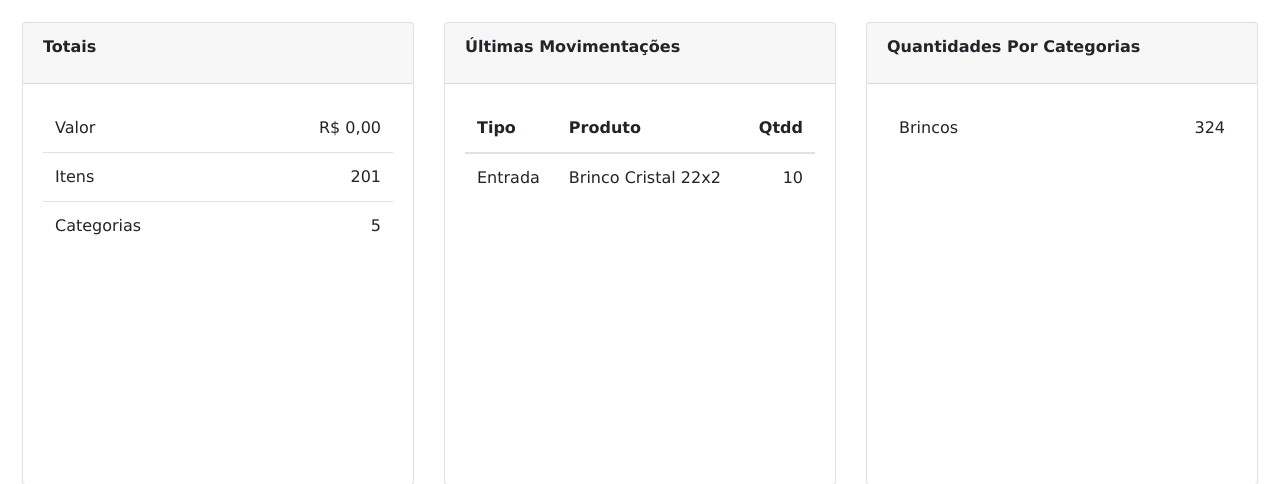
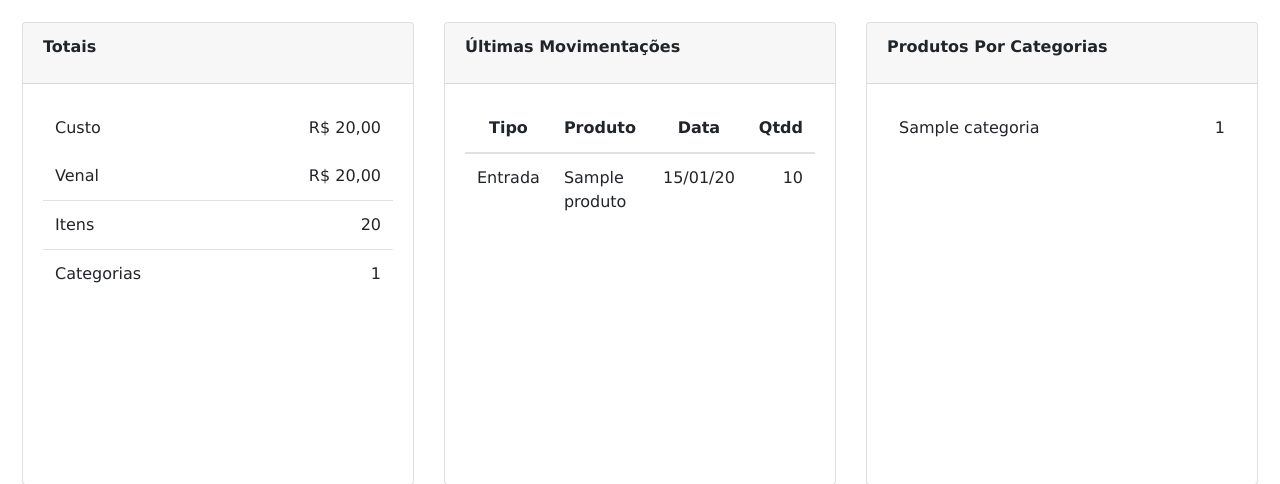
Before and after one commit to projeto-pi-2024/controle-de-estoque, a Django app: page / in a window 1280 px wide. Shown: the part 56-540 px from the top of the page. Run offline with Django 5.2, Linux system fonts and the light colour scheme; a user stored in the database is signed in; tables that the repository leaves empty hold one stand-in row (values such as "Sample post"); some libraries are stand-ins or nearby versions.

Commit message:
cards da home - ok

```diff
--- a/estoque/templates/home.html
+++ b/estoque/templates/home.html
@@ -14,16 +14,20 @@
           <table class="table">
             <tbody>
               <tr>
-                <td class="text-left border-top-0">Valor</td>
-                <td class="text-right border-top-0">R$ 0,00</td>
+                <td class="text-left border-top-0">Custo</td>
+                <td class="text-right border-top-0">R$ {{ valor_total_custo_estoque }}</td>
+              </tr>
+              <tr>
+                <td class="text-left border-top-0">Venal</td>
+                <td class="text-right border-top-0">R$ {{ valor_total_venal_estoque }}</td>
               </tr>
               <tr>
                 <td class="text-left">Itens</td>
-                <td class="text-right">201</td>
+                <td class="text-right">{{ quantidade_total_estoque }}</td>
               </tr>
               <tr>
                 <td class="text-left">Categorias</td>
-                <td class="text-right">5</td>
+                <td class="text-right">{{ quantidade_categorias }}</td>
               </tr>
             </tbody>
           </table>
@@ -39,17 +43,21 @@
           <table class="table">
             <thead>
               <tr>
-                <th class="text-left border-top-0">Tipo</th>
+                <th class="border-top-0">Tipo</th>
                 <th class="text-left border-top-0">Produto</th>
-                <th class="text-right border-top-0">Qtdd</th>
+                <th class="border-top-0">Data</th>
+                <th class="border-top-0">Qtdd</th>
               </tr>
             </thead>
             <tbody>
+              {% for movimentacao in ultimas_movimentacoes %}
               <tr>
-                <td class="text-left">Entrada</td>
-                <td class="text-left">Brinco Cristal 22x2</td>
-                <td class="text-right">10</td>
+                <td>{{ movimentacao.movimentacao }}</td>
+                <td class="text-left">{{ movimentacao.produto.nome }}</td>
+                <td>{{ movimentacao.criado_em | date:"d/m/y" }}</td>
+                <td class="text-right">{{ movimentacao.quantidade }}</td>
               </tr>
+              {% endfor %}
             </tbody>
           </table>
         </div>
@@ -58,15 +66,17 @@
     <div class="col-lg-4 col-md-6 col-12 mb-4">
       <div class="card">
         <div class="card-header">
-          <div class="card-title">Quantidades Por Categorias</div>
+          <div class="card-title">Produtos Por Categorias</div>
         </div>
         <div class="card-body">
           <table class="table">
             <tbody>
+              {% for categoria, quantidade in produtos_por_categorias.items %}
               <tr>
-                <td class="text-left border-top-0">Brincos</td>
-                <td class="text-right border-top-0">324</td>
+                <td class="text-left border-top-0">{{ categoria.nome }}</td>
+                <td class="text-right border-top-0">{{ quantidade }}</td>
               </tr>
+              {% endfor %}
             </tbody>
           </table>
         </div>
--- a/estoque/views.py
+++ b/estoque/views.py
@@ -11,7 +11,54 @@ from django.contrib import auth
 
 @login_required
 def home(request):
-    return render(request, 'home.html')
+    # CARD - Totais ---------------------------------------------------------------------------------------------------
+    produtos = Produto.objects.all()
+    valor_total_custo_estoque = 0
+    valor_total_venal_estoque = 0
+    quantidade_total_estoque = 0
+
+    # Iterar sobre todos os produtos
+    for produto in produtos:
+        # Calcular o estoque atual do produto considerando as movimentações de entrada e saída
+        movimentacoes_entrada = Estoque.objects.filter(produto=produto, movimentacao='Entrada').aggregate(total_entrada=models.Sum('quantidade'))['total_entrada'] or 0
+        movimentacoes_saida = Estoque.objects.filter(produto=produto, movimentacao='Saida').aggregate(total_saida=models.Sum('quantidade'))['total_saida'] or 0
+        estoque_atual = produto.quantidade_inicial + movimentacoes_entrada - movimentacoes_saida
+
+        # Adicionar o custo do produto multiplicado pelo estoque atual ao valor total do estoque em custo
+        valor_total_custo_estoque += produto.custo * estoque_atual
+
+        # Adicionar o valor de venda do produto multiplicado pelo estoque atual ao valor total do estoque venal
+        valor_total_venal_estoque += produto.preco_venda * estoque_atual
+
+        # Adicionar a quantidade em estoque atual à quantidade total de itens em estoque
+        quantidade_total_estoque += estoque_atual
+
+    # Contar a quantidade de categorias cadastradas
+    quantidade_categorias = Categoria.objects.count()
+    # -----------------------------------------------------------------------------------------------------------------
+
+    # CARD - Últimas Movimentações ------------------------------------------------------------------------------------
+    ultimas_movimentacoes = Estoque.objects.order_by('-criado_em')[:10]
+    # -----------------------------------------------------------------------------------------------------------------
+
+    # CARD - Quantidades Por Categorias -------------------------------------------------------------------------------
+    categorias = Categoria.objects.all()
+
+    # Criar um dicionário para armazenar o nome da categoria e a quantidade de produtos relacionados
+    produtos_por_categorias = {}
+    for categoria in categorias:
+        quantidade_produtos = Produto.objects.filter(categoria=categoria).count()
+        produtos_por_categorias[categoria] = quantidade_produtos
+    # -----------------------------------------------------------------------------------------------------------------
+
+    return render(request, 'home.html', {
+        'valor_total_custo_estoque' : valor_total_custo_estoque,
+        'valor_total_venal_estoque' : valor_total_venal_estoque,
+        'quantidade_total_estoque'  : quantidade_total_estoque,
+        'quantidade_categorias'     : quantidade_categorias,
+        'ultimas_movimentacoes'     : ultimas_movimentacoes,
+        'produtos_por_categorias' : produtos_por_categorias,
+    })
 
 
 @login_required
```
